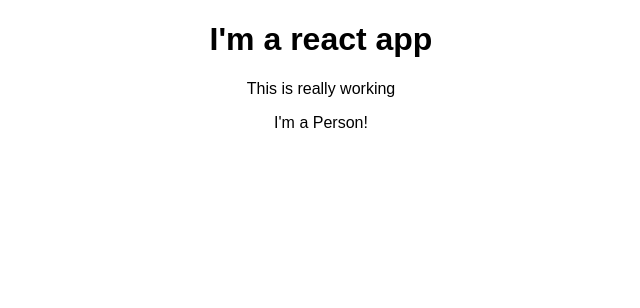
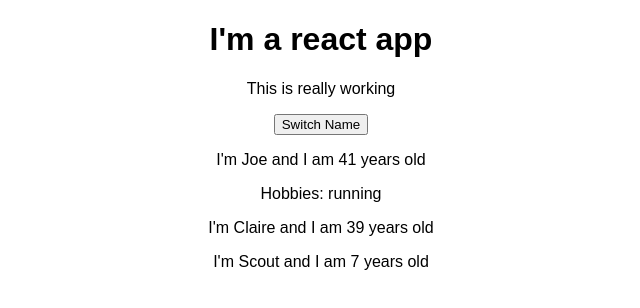
Before and after one commit to JalfreziJoe/First_React_App, a React (Create React App) app: page / in a window 1280 px wide. Shown: the top 308 px of the page, without its empty margins (319-959 px from the left). Built offline with nearby package versions, Linux system fonts and the light colour scheme.

Commit message:
Added change state button and handler using the common method setState

```diff
--- a/src/App.js
+++ b/src/App.js
@@ -3,12 +3,33 @@
 import Person from './Person/Person';
 
 class App extends Component {
+  state = {
+    persons: [
+      { name: 'Joe', age:41},
+      { name: 'Claire', age:39},
+      { name: 'Scout', age:7}
+    ]
+  }
+
+  switchNameHandler = () => {
+    //console.log('clicked!');
+    // Don't do this!! this.state.persons[0].name = "Alex";
+    this.setState({persons:[
+      { name: 'Hope', age:18},
+      { name: 'Noah', age:14},
+      { name: 'Porridge', age:'8+'}
+    ] });
+  }
+
   render() {
     return (
       <div className="App">
         <h1>I'm a react app</h1>
         <p>This is really working</p>
-        <Person />
+        <button onClick={this.switchNameHandler}>Switch Name</button>
+        <Person name={this.state.persons[0].name} age={this.state.persons[0].age}>Hobbies: running</Person>
+        <Person name={this.state.persons[1].name} age={this.state.persons[1].age}/>
+        <Person name={this.state.persons[2].name} age={this.state.persons[2].age}/>
       </div>
     );
     //return React.createElement('div', null, React.createElement('h1', {className: 'App'}, 'does this work'));
--- a/src/Person/Person.js
+++ b/src/Person/Person.js
@@ -1,7 +1,12 @@
 import React from 'react';
 
-const person = () => {
-    return <p>I'm a Person!</p>
+const person = (props) => {
+    return (
+        <div>
+            <p>I'm {props.name} and I am {props.age} years old</p>
+            <p>{props.children}</p>
+        </div>
+    )
 }
 
 export default person;
```
